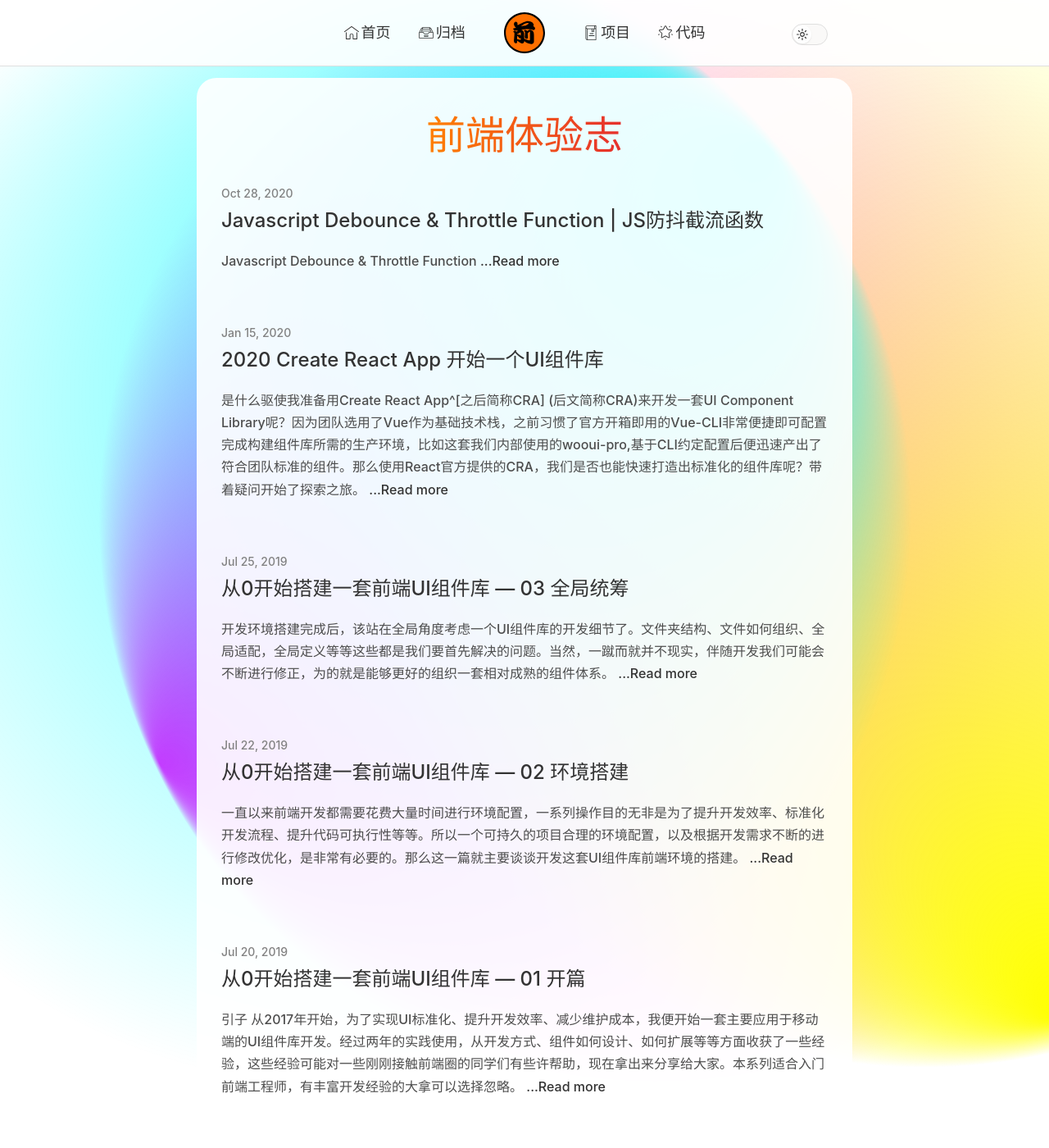
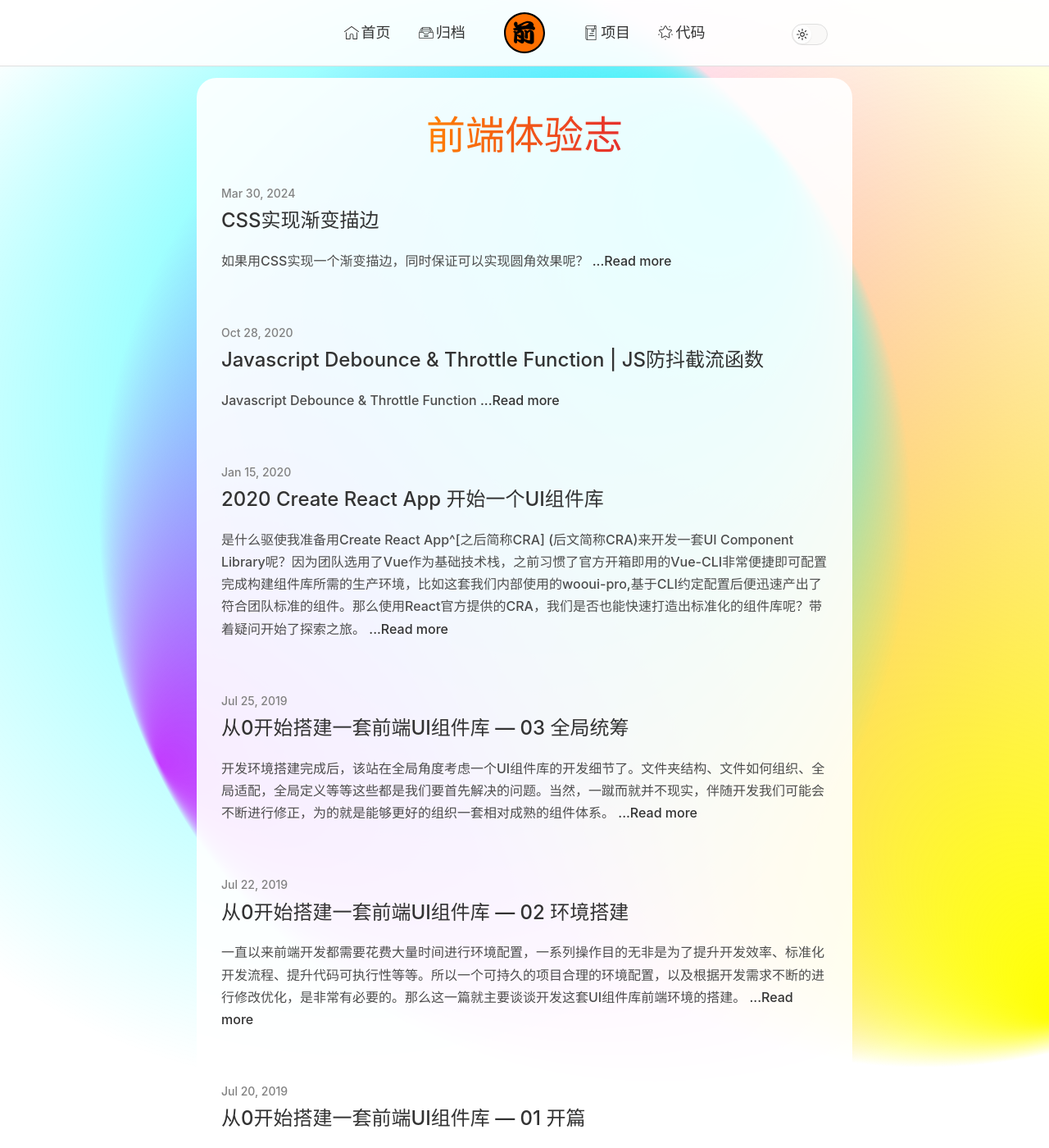
Before and after one commit to supermonkeyz/supermonkeyz.github.io, a Jekyll site: the page built from index.html, in a window 1280 px wide and 1400 px high. Shown: the whole window at 82% size. Built offline with Jekyll 4.4.1, drawn with Linux system fonts in a browser that asks for light colours; some web fonts are replaced; comment, search, counter and statistics services are not loaded.

Commit message:
feat: add post

```diff
--- /dev/null
+++ b/_posts/2024-3-30-gradient-border.markdown
@@ -0,0 +1,28 @@
+---
+layout: post
+title:  "CSS实现渐变描边"
+date:   2024-3-30 14:09:41 +0800
+categories: CSS snippet
+comments: true
+---
+
+如果用CSS实现一个渐变描边，同时保证可以实现圆角效果呢？
+
+<!--more-->
+
+一种实现方式，可以巧妙使用transparent border，配合背景渐变色来实现。
+
+<p class="codepen" data-height="300" data-default-tab="html,result" data-slug-hash="rNbGrXX" data-user="weibobuilder" style="height: 300px; box-sizing: border-box; display: flex; align-items: center; justify-content: center; border: 2px solid; margin: 1em 0; padding: 1em;">
+  <span>See the Pen <a href="https://codepen.io/weibobuilder/pen/rNbGrXX">
+  gradient border</a> by Chan Xiaoye (<a href="https://codepen.io/weibobuilder">@weibobuilder</a>)
+  on <a href="https://codepen.io">CodePen</a>.</span>
+</p>
+
+甚至，我们可以增加一些动画，让描边更加活泼
+
+<p class="codepen" data-height="300" data-default-tab="html,result" data-slug-hash="JjVraGX" data-user="weibobuilder" style="height: 300px; box-sizing: border-box; display: flex; align-items: center; justify-content: center; border: 2px solid; margin: 1em 0; padding: 1em;">
+  <span>See the Pen <a href="https://codepen.io/weibobuilder/pen/JjVraGX">
+  gradient animate border</a> by Chan Xiaoye (<a href="https://codepen.io/weibobuilder">@weibobuilder</a>)
+  on <a href="https://codepen.io">CodePen</a>.</span>
+</p>
+<script async src="https://cpwebassets.codepen.io/assets/embed/ei.js"></script>
--- a/_sass/_base.scss
+++ b/_sass/_base.scss
@@ -234,3 +234,7 @@ pre {
         }
     }
 }
+
+.cp_embed_wrapper {
+    margin-bottom: 12px;
+}
--- a/sw.js
+++ b/sw.js
@@ -9,7 +9,7 @@ if (workbox) {
   workbox.routing.registerRoute(
     /.*\.(?:js|css)/,
     workbox.strategies.cacheFirst({
-      cacheName: "static-cache-1711439894",
+      cacheName: "static-cache-1711782414",
     })
   );
 
```
